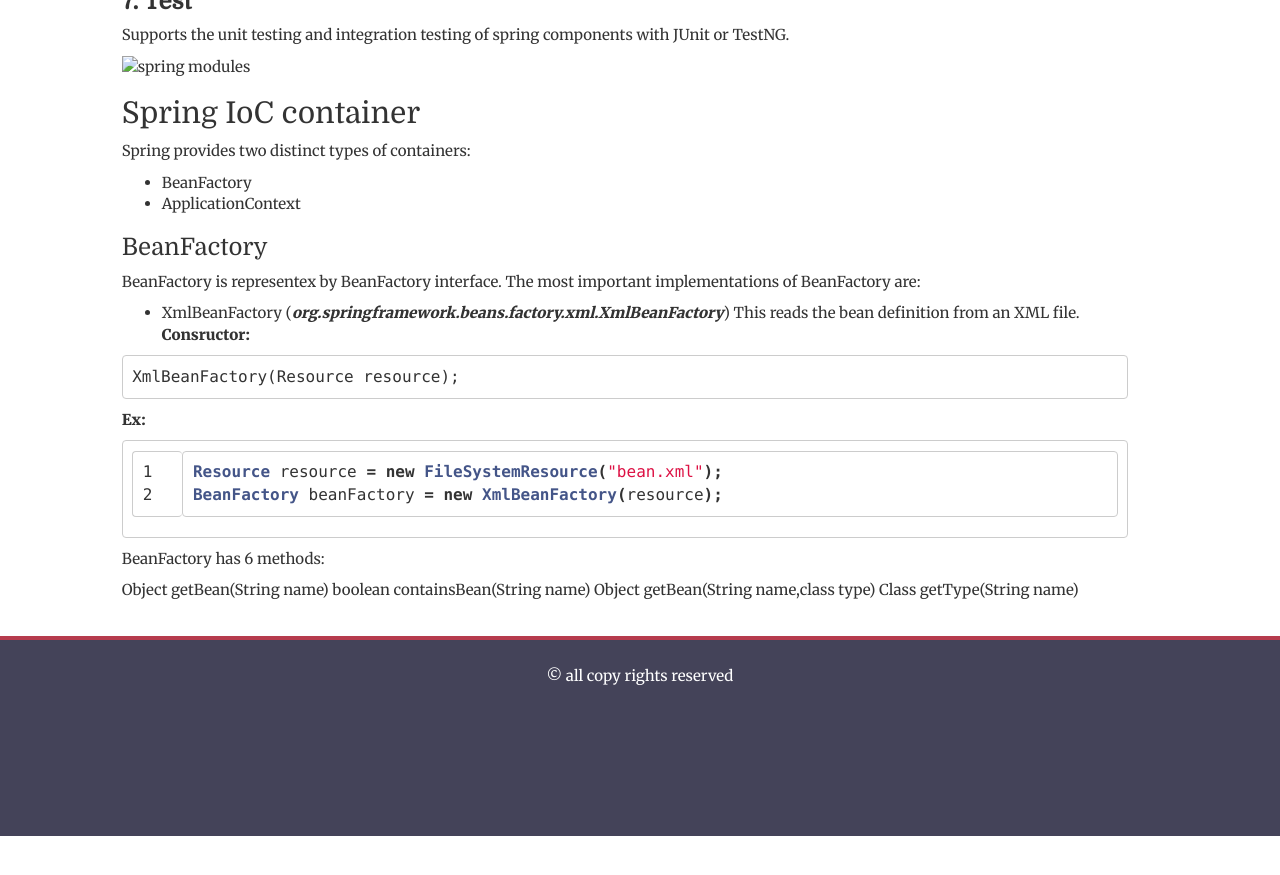
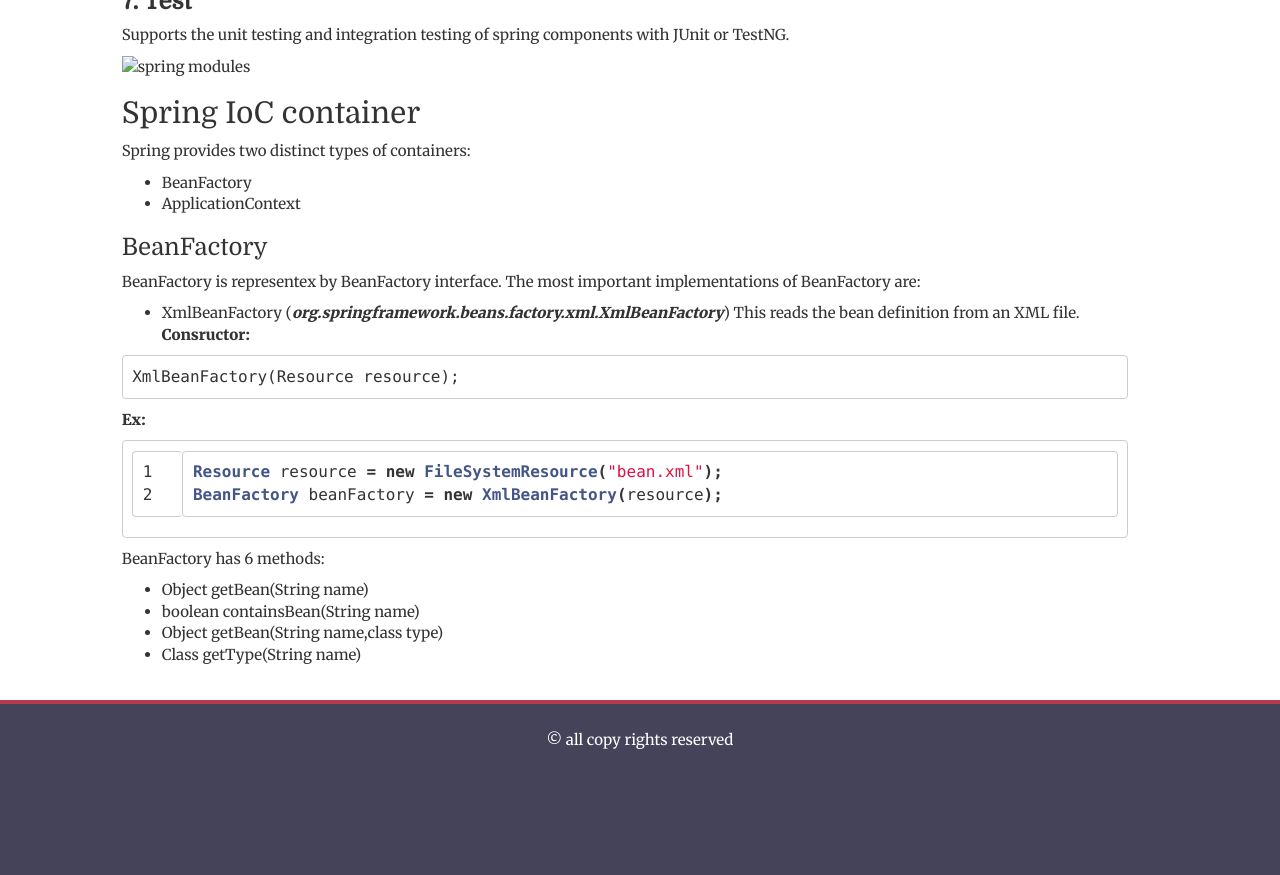
Before and after one commit to deepaksama/deepaksama.github.io, a Jekyll site: the page built from _posts/springcore/2017-03-04-Spring-Core-Tutorial.md, in a window 1280 px wide and 900 px high, scrolled down 1649 px. Shown: the top 875 px of the window. Built offline with Jekyll 4.4.1, drawn with Linux system fonts in a browser that asks for light colours; nearby versions of some CDN libraries; some web fonts are replaced; before the commit the page ends 2485 px from its top, so only the background shows below that.

```diff
--- a/_posts/springcore/2017-03-04-Spring-Core-Tutorial.md
+++ b/_posts/springcore/2017-03-04-Spring-Core-Tutorial.md
@@ -96,7 +96,7 @@ BeanFactory beanFactory = new XmlBeanFactory(resource);
 
 BeanFactory has 6 methods:
 
-Object getBean(String name)
-boolean containsBean(String name)
-Object getBean(String name,class type)
-Class getType(String name)
+* Object getBean(String name)
+* boolean containsBean(String name)
+* Object getBean(String name,class type)
+* Class getType(String name)
```
